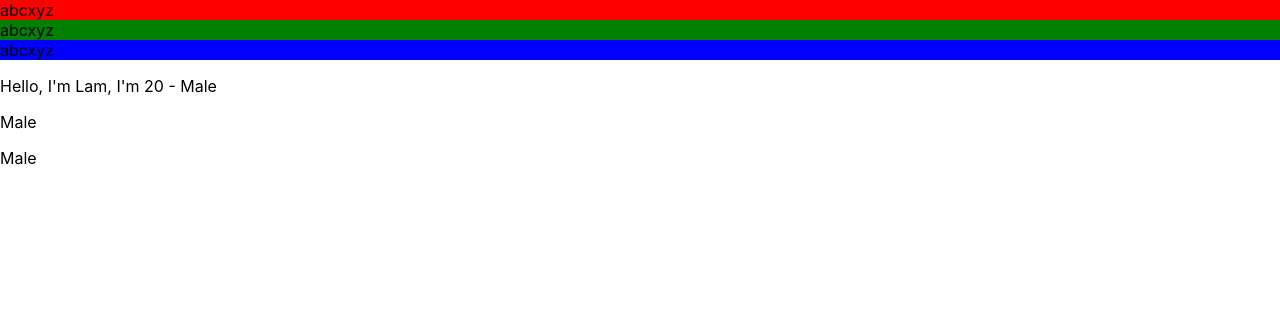
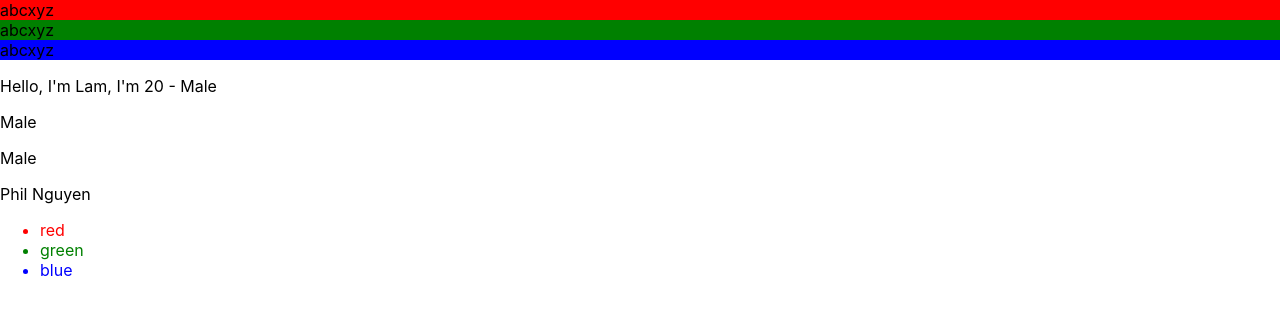
Before and after one commit to bridget03/learn-reactjs-with-easyfrontend, a React (Create React App) app: page / in a window 1280 px wide. Shown: the top 314 px of the page. Built offline with nearby package versions, Linux system fonts and the light colour scheme.

Commit message:
update21:34

```diff
--- a/src/App.js
+++ b/src/App.js
@@ -20,6 +20,15 @@ export default function App() {
             {isMale ? <p>Male</p> : <p>Female</p>}
             {isMale && <p>Male</p>}
             {!isMale && <p>Female</p>}
+
+            <p>{student.name}</p>
+            <ul>
+                {colorList.map(
+                    color => (
+                        <li style={{color}}>{color}</li>
+                    )
+                )}
+            </ul>
         </>
     );
 
```
